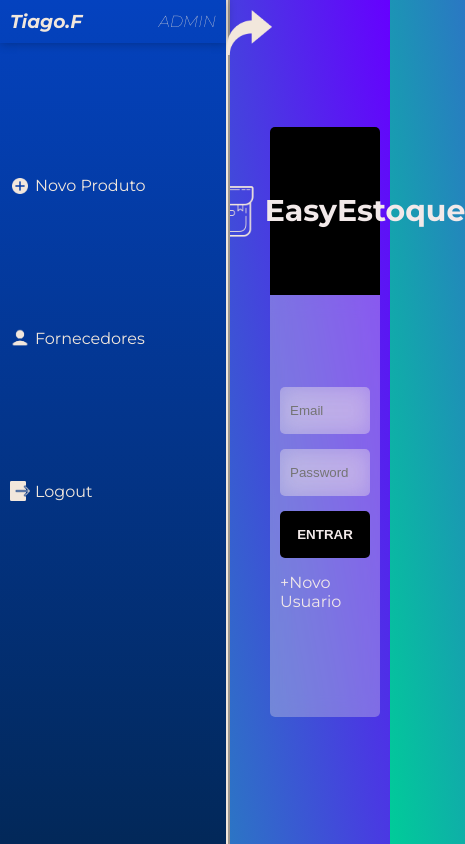
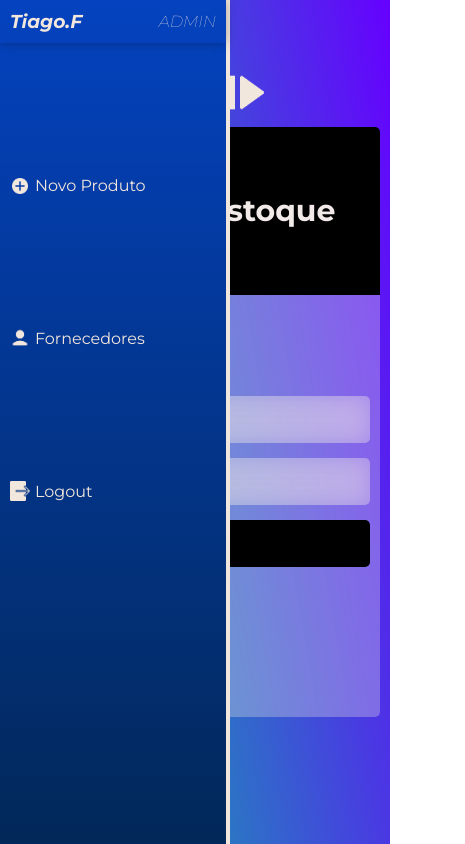
Before and after one commit to FigueiredoTiago/EasyEstoque, a React (Vite) app: page / in a window 390 px wide. Shown: the whole page, 465 px wide, since content can reach past the window. Built offline with nearby package versions, Linux system fonts and the light colour scheme.

Commit message:
ajustes no menu mobile

```diff
--- a/src/components/Menu/styles.scss
+++ b/src/components/Menu/styles.scss
@@ -7,7 +7,7 @@
   width: 0px;
   position: fixed;
   transition: width 0.5s ease-in-out;
-  border-right: 4px ridge #f2e7dc;
+  border-right: 4px solid #f2e7dc;
   z-index: 999;
 
   .menu-icon {
@@ -15,12 +15,10 @@
     width: 4.5rem;
 
     position: absolute;
-    right: -4.6rem;
-    margin-top: 1rem;
+    right: -4.2rem;
+    margin-top: 7rem;
 
-    &:hover {
-      transform: scale(1.1);
-    }
+    transform: scaleX(-1);
   }
 
   .menu-content {
@@ -93,8 +91,15 @@
 
 .left-menu.active + .main-home {
   margin-left: 26rem;
+
+  @include device("s") {
+    margin-left: 0;
+  }
 }
 
 .left-menu.active + .login-section {
   margin-left: 26rem;
+  @include device("s") {
+    margin-left: 0;
+  }
 }
```
Also changed, not shown: src/assets/icons/menu.png.
